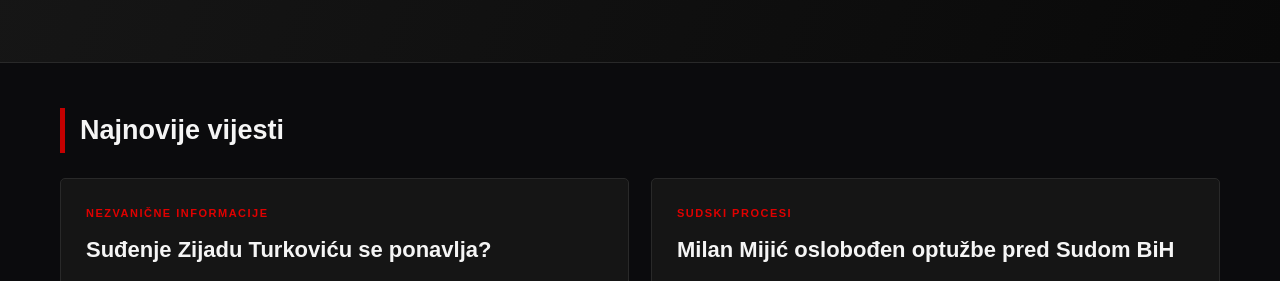
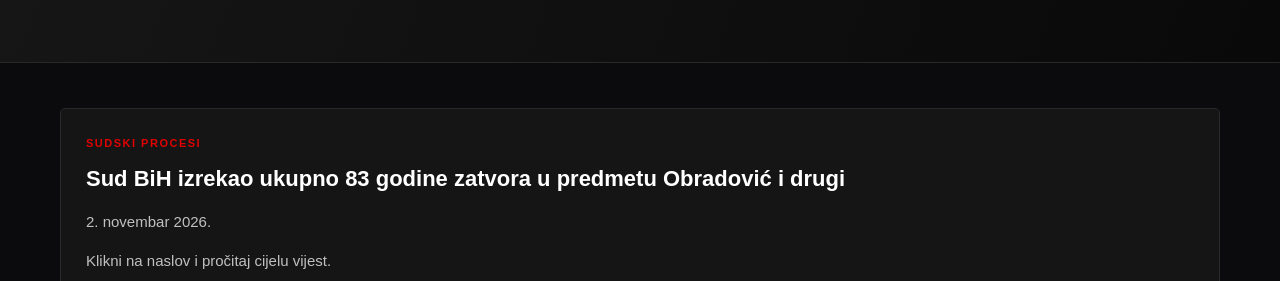
Before and after one commit to SudskiDosije/SudskiDosije.github.io, a plain HTML site: page index.html in a window 1280 px wide. Shown: the part 506-787 px from the top of the page. Drawn offline with Linux system fonts and the light colour scheme.

Commit message:
Add article for court processes in index.html
Added a new article section for court processes with a link to a news item.

```diff
--- a/index.html
+++ b/index.html
@@ -275,7 +275,16 @@ footer strong {
 </section>
 
 <main class="main" id="najnovije">
-
+<article class="card">
+    <div class="category">SUDSKI PROCESI</div>
+    <h2>
+        <a href="vijest1.html" style="color:white; text-decoration:none;">
+            Sud BiH izrekao ukupno 83 godine zatvora u predmetu Obradović i drugi
+        </a>
+    </h2>
+    <p>2. novembar 2026.</p>
+    <p>Klikni na naslov i pročitaj cijelu vijest.</p>
+</article>
     <h2 class="section-title">Najnovije vijesti</h2>
 
     <div class="news-grid">
```
